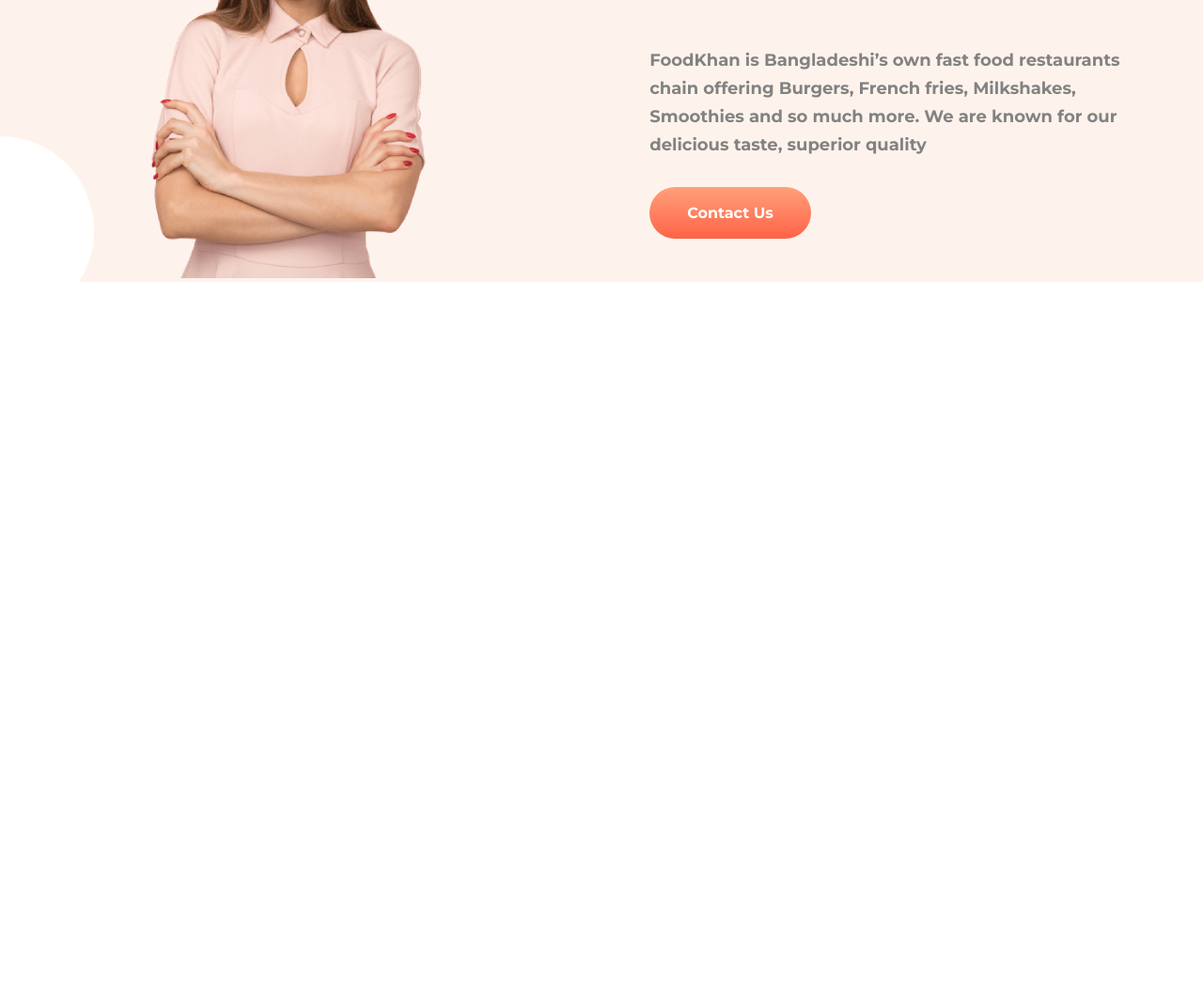
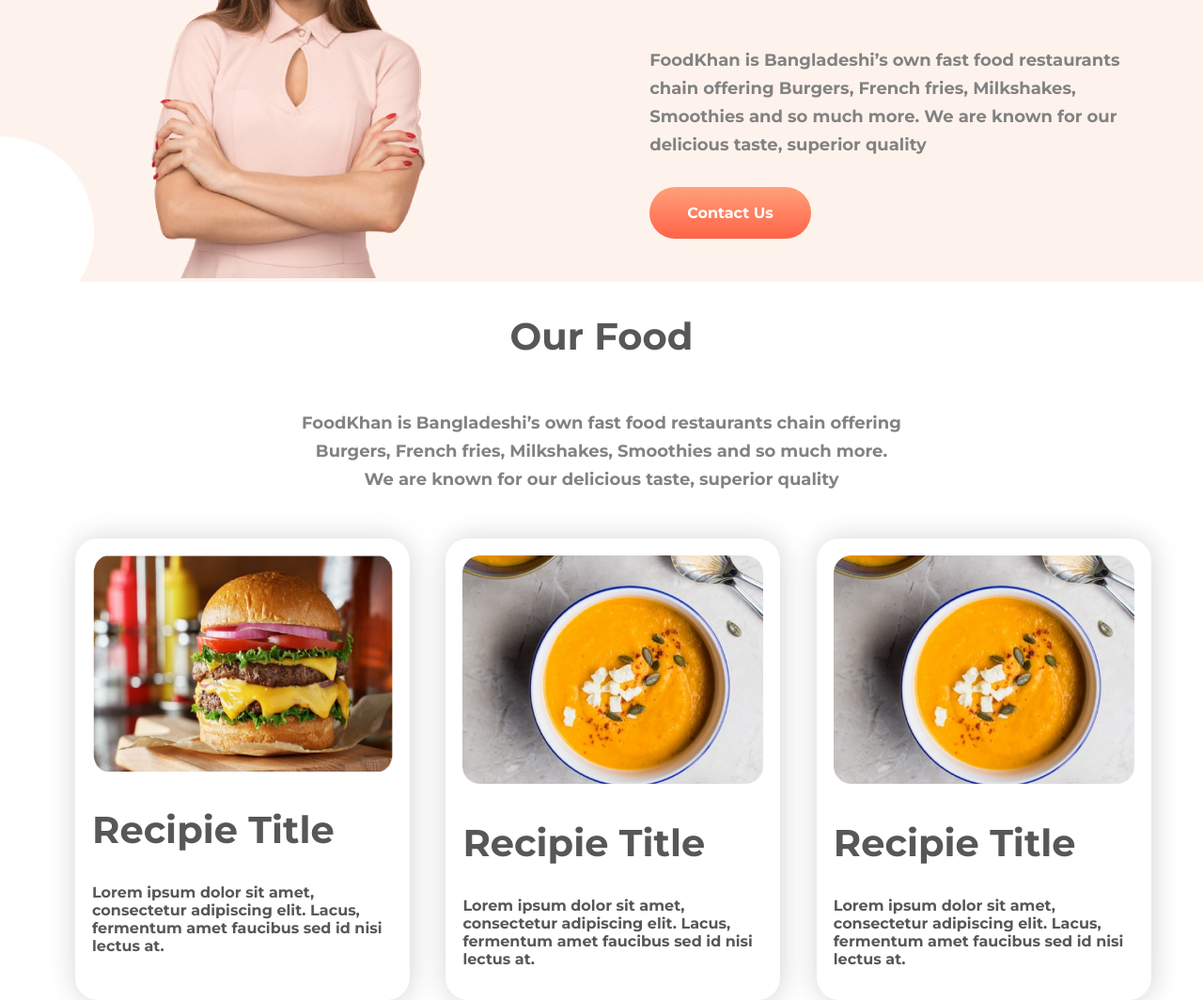
Before and after one commit to tnayem/food-khan, a plain HTML site: page index.html in a window 1280 px wide. Shown: the part 892-1956 px from the top of the page at 94% size. Before the commit the page ends 1192 px from the top, so only its background shows below. Drawn offline with Linux system fonts and the light colour scheme.

Commit message:
add food area

```diff
--- a/index.html
+++ b/index.html
@@ -43,6 +43,41 @@
             </div>
         </div>
     <!-- About-area End-->
+    <!-- Burger-area Start -->
+        <div class="food-area">
+            <div class="food-area-top">
+                <h2>Our Food</h2>
+                <p  class="p-style">FoodKhan is Bangladeshi’s own fast food restaurants chain offering Burgers, French fries, Milkshakes, Smoothies and so much more. We are known for our delicious taste, superior quality</p>
+            </div>
+            <div class="food-area-bottom">
+                <div id="checken" class="one-third-width">
+                    <img src="images/food/selim1.png" alt="">
+                    <h2>Recipie Title</h2>
+                    <p>Lorem ipsum dolor sit amet,
+                        consectetur adipiscing elit. Lacus,
+                        fermentum amet faucibus sed id nisi
+                        lectus at.</p>
+                </div>
+                <div id="beef" class="one-third-width">
+                    <img src="images/food/Project Cover.png" alt="">
+                    <h2>Recipie Title</h2>
+                    <p>Lorem ipsum dolor sit amet,
+                        consectetur adipiscing elit. Lacus,
+                        fermentum amet faucibus sed id nisi
+                        lectus at.</p>
+                </div>
+                <div class="one-third-width">
+                    <img src="images/food/Project Cover.png" alt="">
+                    <h2>Recipie Title</h2>
+                    <p>Lorem ipsum dolor sit amet,
+                        consectetur adipiscing elit. Lacus,
+                        fermentum amet faucibus sed id nisi
+                        lectus at.</p>
+                </div>
+
+            </div>
+        </div>
+    <!-- Burger-area End -->
     <!--=============================================================================================================
                                             HTML MARKUP END HEAR
     ==============================================================================================================-->
--- a/style.css
+++ b/style.css
@@ -47,6 +47,8 @@ h2{
    font-size:18px;
 }
 /**=======Header Area End===============**/
+/**=======About Area Start==============**/
+/**=======About Area Start==============**/
 .about-area{
     display:flex;
     background-image: url(images/shapes/7.png);
@@ -63,3 +65,37 @@ h2{
 .about-area-right{
     padding-top:80px;
 }
+/**=======About Area End==============**/
+/**=======Food area top start=========**/
+.food-area-top{
+    width:50%;
+    text-align:center;
+    margin:auto;
+
+}
+/**=======Food area top End=========**/
+
+.food-area{
+    background-color:rgb(255 255 255);
+}
+.food-area-bottom{
+    display:flex;
+}
+.one-third-width{
+    width:25%;
+    background:#ffffff;
+    padding:18px;
+    border-radius: 24px;
+    box-shadow: 1px 1px 30px lightgray;
+    margin:0 3%;
+
+}
+.one-third-width img{
+    width:100%;
+}
+#checken{
+    margin-left:80px;
+}
+#beef{
+    margin:0;
+}
```
Also changed, not shown: images/food/selim1.png (added), images/food/selim3.png (added).
